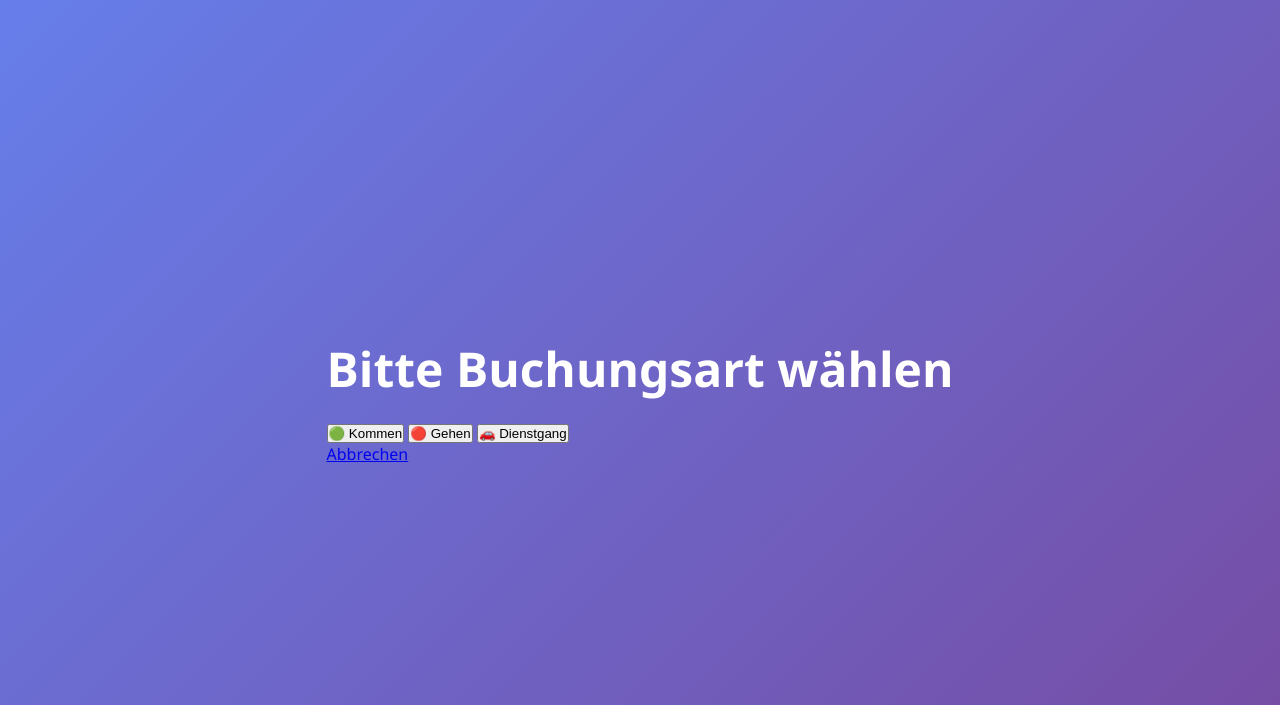
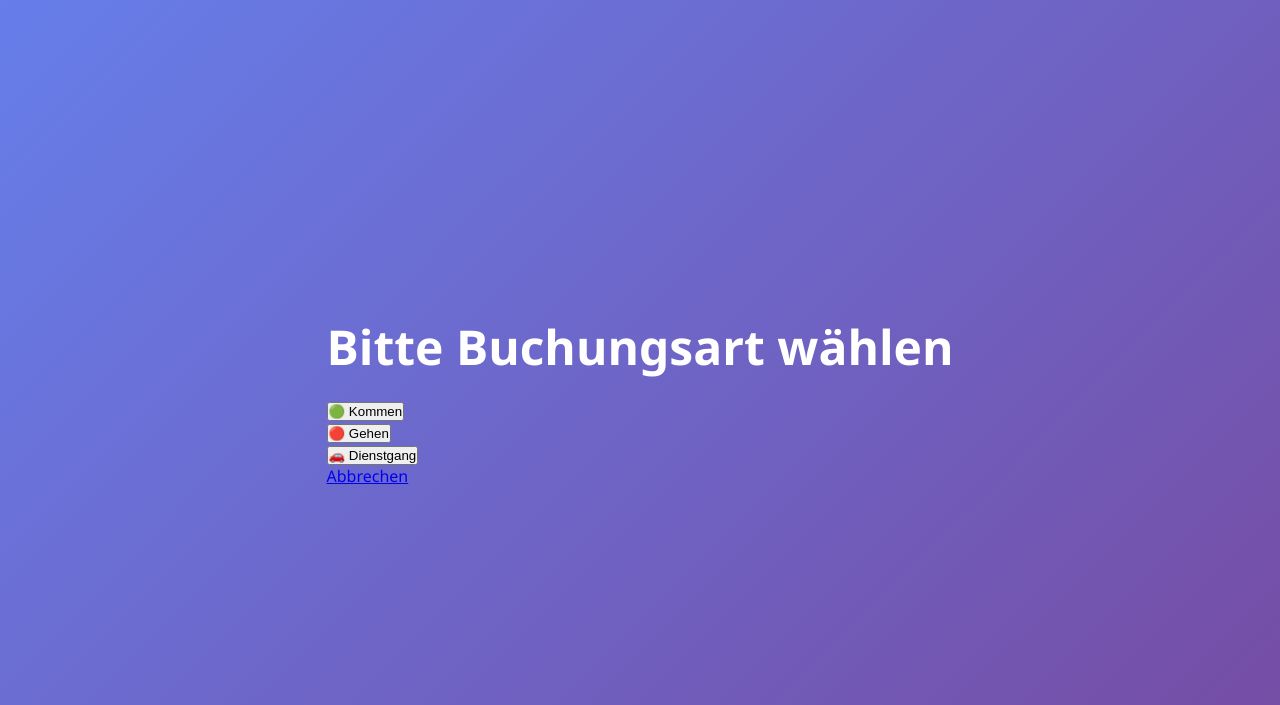
Before and after one commit to UmweltlaborACB/hrworks-terminal, a Django app: template time_tracking/templates/time_tracking/booking.html in a window 1280 px wide. Shown: the top 705 px of the page. Run offline with Django 4.2, Linux system fonts and the light colour scheme; the template is opened without the code that fills it, so the values that code supplies are empty.

Commit message:
Booking Seite Button optisch angepasst

```diff
--- a/time_tracking/templates/time_tracking/booking.html
+++ b/time_tracking/templates/time_tracking/booking.html
@@ -12,20 +12,24 @@
         {% csrf_token %}
 
         <div class="booking-buttons">
-            <button type="submit" name="booking_type" value="Kommen" class="btn-booking btn-kommen">
+            <p><button type="submit" name="booking_type" value="Kommen" class="btn-booking btn-kommen">
                 <span class="icon">🟢</span>
                 Kommen
-            </button>
+            </button></p>
 
+            <p>
             <button type="submit" name="booking_type" value="Gehen" class="btn-booking btn-gehen">
                 <span class="icon">🔴</span>
                 Gehen
             </button>
+            </p>
 
+            <p>
             <button type="submit" name="booking_type" value="Dienstgang" class="btn-booking btn-dienstgang">
                 <span class="icon">🚗</span>
                 Dienstgang
             </button>
+            </p>
         </div>
     </form>
 
```
